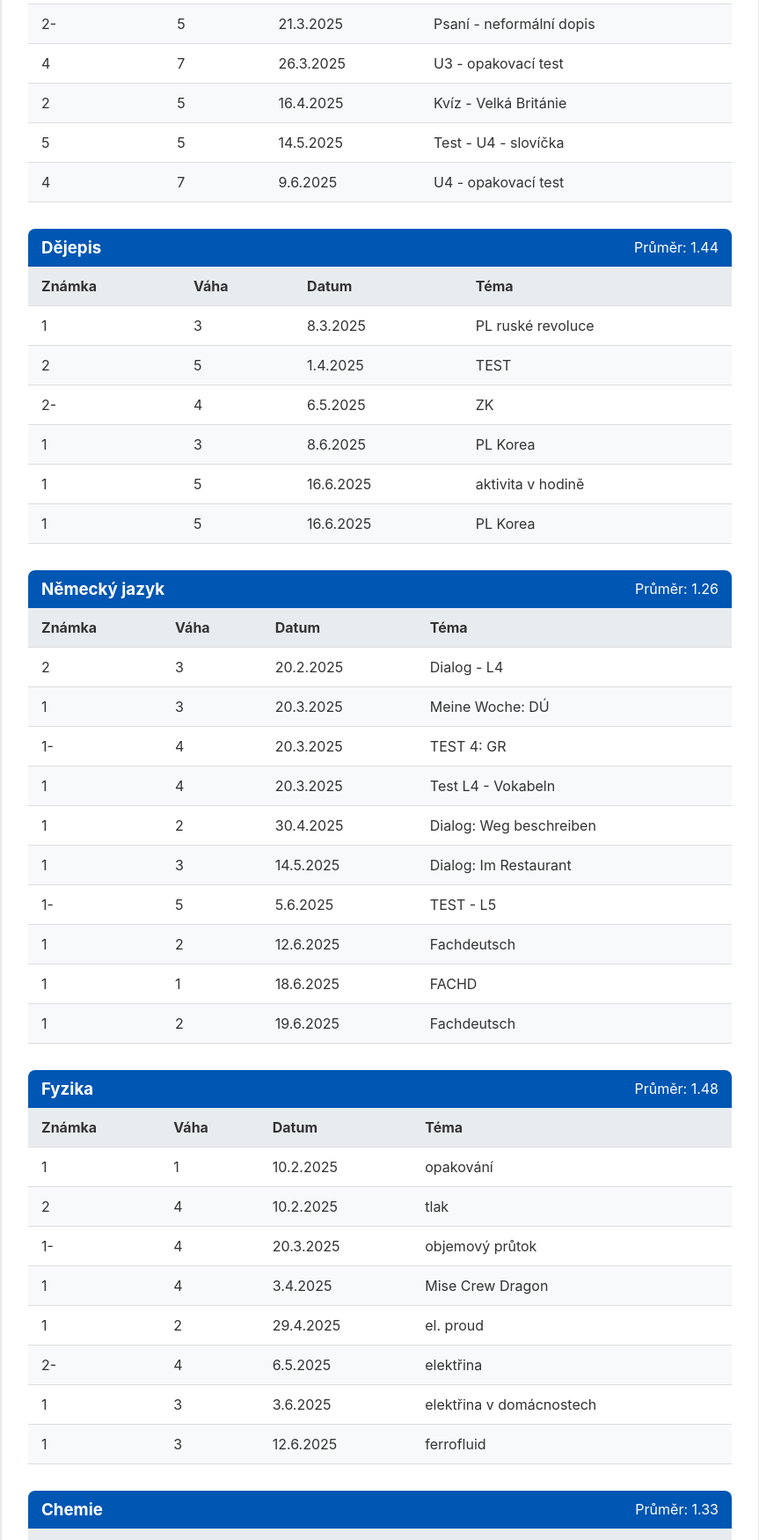
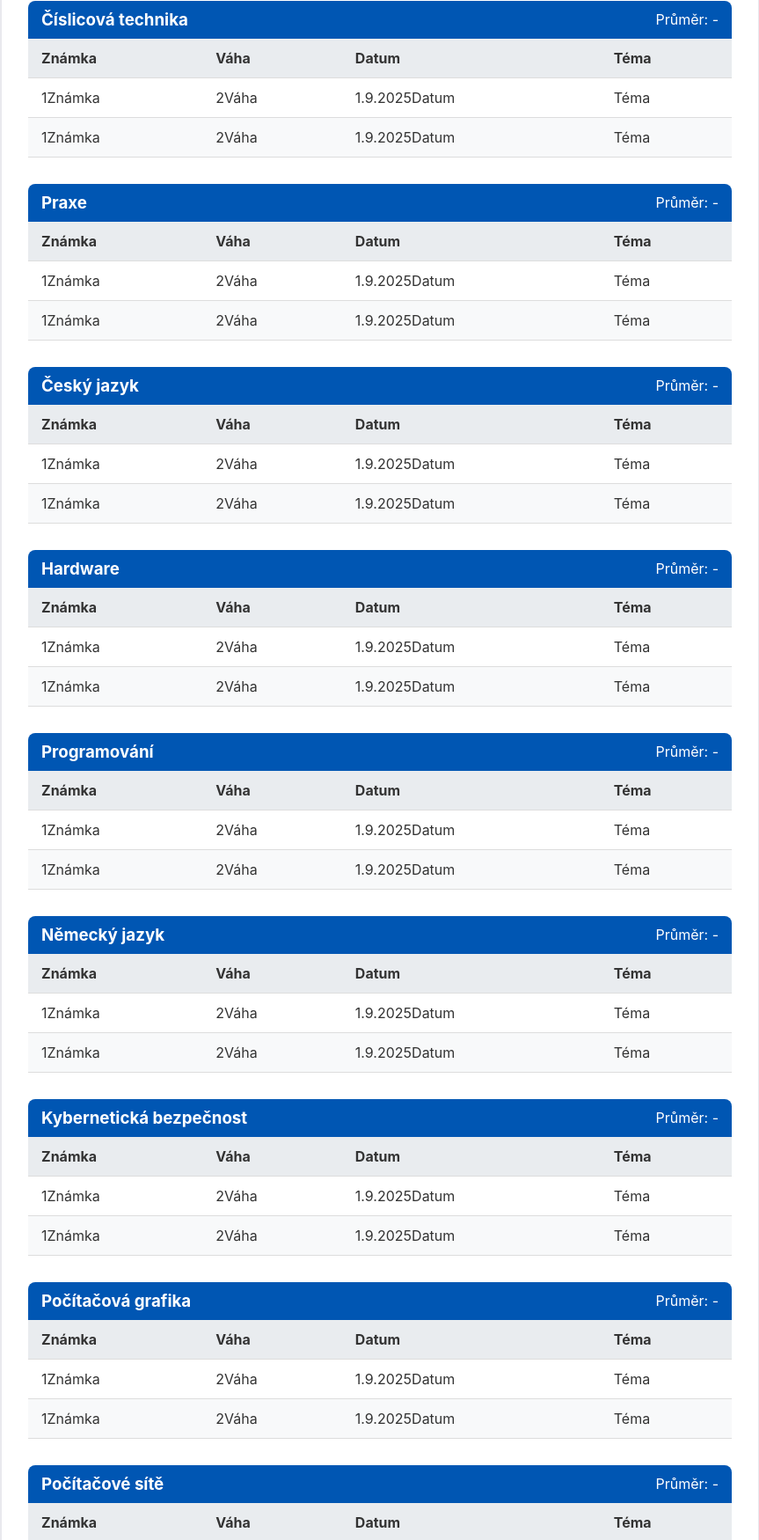
Before and after one commit to ssitas/adamr-student, a plain HTML site: page klasifikace_prubezna.html in a window 1280 px wide. Shown: the part 1050-2800 px from the top of the page at 88% size, without its empty margins (208-1071 px from the left). Drawn offline with Linux system fonts and the light colour scheme.

Commit message:
Update klasifikace_prubezna.html

```diff
--- a/klasifikace_prubezna.html
+++ b/klasifikace_prubezna.html
@@ -12,10 +12,10 @@
         <h2 class="page-title">Průběžná klasifikace</h2>
         <p class="info-text">Zde se zobrazují pouze schválené a ověřené známky, které jsou platné. Všechny známky, včetně neověřených naleznete v systému Bakaláři nebo <a href="https://bakalari.spssol.cz/bakaweb/login" target="_blank">ZDE</a>.</p>
 
-        <div class="predmet-blok" data-znamky="1,2,4.2.2025,Pravopis; 1,2,4.2.2025,Pravopis ě/je; 1,4,11.2.2025,Test italská renesance; 1,1,12.2.2025,Práce v hodině; 1,5,4.3.2025,Ústní zkoušení; 2,3,20.3.2025,Pravopis n/n; 1,4,22.1.2025,Test baroko; 1,2,22.4.2025,Pravopis 2; 1-,3,24.4.2025,Mluvní cvičení; 1,4,6.5.2025,Test klasicismus; 1,4,2.6.2025,Slohová práce">
+        <div class="predmet-blok" data-znamky="1Známka,2Váha,1.9.2025Datum,Téma; 1Známka,2Váha,1.9.2025Datum,Téma;">
             <div class="predmet-header">
-                <h3>Český jazyk a literatura</h3>
-                <span>Průměr: 1.13</span>
+                <h3>Ekonomika</h3>
+                <span>Průměr: -</span>
             </div>
             <table>
                 <thead><tr><th>Známka</th><th>Váha</th><th>Datum</th><th>Téma</th></tr></thead>
@@ -23,10 +23,10 @@
             </table>
         </div>
 
-        <div class="predmet-blok" data-znamky="4,5,10.2.2025,Popis obrázku - ústně; 1,5,19.2.2025,U3 - test - slovíčka, gra; 3,5,19.2.2025, Popis obrázků - oprava; 2-,5,21.3.2025,Psaní - neformální dopis; 4,7,26.3.2025,U3 - opakovací test; 2,5,16.4.2025,Kvíz - Velká Británie; 5,5,14.5.2025,Test - U4 - slovíčka, gra; 4,7,9.6.2025,U4 - opakovací test">
+        <div class="predmet-blok" data-znamky="1Známka,2Váha,1.9.2025Datum,Téma; 1Známka,2Váha,1.9.2025Datum,Téma;">
             <div class="predmet-header">
-                <h3>Anglický jazyk</h3>
-                <span>Průměr: 3.26</span>
+                <h3>Elektrotechnika</h3>
+                <span>Průměr: -</span>
             </div>
             <table>
                 <thead><tr><th>Známka</th><th>Váha</th><th>Datum</th><th>Téma</th></tr></thead>
@@ -34,10 +34,10 @@
             </table>
         </div>
 
-        <div class="predmet-blok" data-znamky="1,3,8.3.2025,PL ruské revoluce, car; 2,5,1.4.2025,TEST; 2-,4,6.5.2025,ZK; 1,3,8.6.2025,PL Korea; 1,5,16.6.2025,aktivita v hodině; 1,5,16.6.2025,PL Korea, oprava známky">
+        <div class="predmet-blok" data-znamky="1Známka,2Váha,1.9.2025Datum,Téma; 1Známka,2Váha,1.9.2025Datum,Téma;">
             <div class="predmet-header">
-                <h3>Dějepis</h3>
-                <span>Průměr: 1.44</span>
+                <h3>Matematika</h3>
+                <span>Průměr: -</span>
             </div>
             <table>
                 <thead><tr><th>Známka</th><th>Váha</th><th>Datum</th><th>Téma</th></tr></thead>
@@ -45,10 +45,10 @@
             </table>
         </div>
 
-        <div class="predmet-blok" data-znamky="2,3,20.2.2025,Dialog - L4; 1,3,20.3.2025,Meine Woche: DÚ; 1-,4,20.3.2025,TEST 4: GR; 1,4,20.3.2025,Test L4 - Vokabeln; 1,2,30.4.2025,Dialog: Weg beschreiben; 1,3,14.5.2025,Dialog: Im Restaurant; 1-,5,5.6.2025,TEST - L5; 1,2,12.6.2025,Fachdeutsch; 1,1,18.6.2025,FACHD; 1,2,19.6.2025,Fachdeutsch ">
+        <div class="predmet-blok" data-znamky="1Známka,2Váha,1.9.2025Datum,Téma; 1Známka,2Váha,1.9.2025Datum,Téma;">
             <div class="predmet-header">
-                <h3>Německý jazyk</h3>
-                <span>Průměr: 1.26</span>
+                <h3>Anglický jazyk</h3>
+                <span>Průměr: -</span>
             </div>
             <table>
             <table>
@@ -57,10 +57,10 @@
             </table>
         </div>
 
-        <div class="predmet-blok" data-znamky="1,1,10.2.2025,opakování; 2,4,10.2.2025,tlak; 1-,4,20.3.2025,objemový průtok; 1,4,3.4.2025,Mise Crew Dragon; 1,2,29.4.2025,el. proud; 2-,4,6.5.2025,elektřina; 1,3,3.6.2025,elektřina v domácnostech; 1,3,12.6.2025,ferrofluid ">
+        <div class="predmet-blok" data-znamky="1Známka,2Váha,1.9.2025Datum,Téma; 1Známka,2Váha,1.9.2025Datum,Téma;">
             <div class="predmet-header">
-                <h3>Fyzika</h3>
-                <span>Průměr: 1.48</span>
+                <h3>Číslicová technika</h3>
+                <span>Průměr: -</span>
             </div>
             <table>
             <table>
@@ -69,10 +69,10 @@
             </table>
         </div>
 
-        <div class="predmet-blok" data-znamky="1,4,20.3.2025,Anorganická chemie 2; 2,4,20.3.2025,Anorganické názvosloví 1; 1,4,10.4.2025,Fosforečnany, sírany ">
+        <div class="predmet-blok" data-znamky="1Známka,2Váha,1.9.2025Datum,Téma; 1Známka,2Váha,1.9.2025Datum,Téma;">
             <div class="predmet-header">
-                <h3>Chemie</h3>
-                <span>Průměr: 1.33</span>
+                <h3>Praxe</h3>
+                <span>Průměr: -</span>
             </div>
             <table>
             <table>
@@ -81,10 +81,10 @@
             </table>
         </div>
 
-        <div class="predmet-blok" data-znamky="1,9,7.4.2025,Prezentace2; 1,9,7.4.2025,Prezentace1; 1,7,7.4.2025,Test; 1,7,26.5.2025,Test ">
+        <div class="predmet-blok" data-znamky="1Známka,2Váha,1.9.2025Datum,Téma; 1Známka,2Váha,1.9.2025Datum,Téma;">
             <div class="predmet-header">
-                <h3>Základy ekologie</h3>
-                <span>Průměr: 1.00</span>
+                <h3>Český jazyk</h3>
+                <span>Průměr: -</span>
             </div>
             <table>
             <table>
@@ -93,10 +93,10 @@
             </table>
         </div>
 
-        <div class="predmet-blok" data-znamky="1-,4,24.1.2025,Test01; 3,3,30.1.2025,Test02; 1,3,10.2.2025,Test03; 1-,3,17.2.2025,Test04; 3,4,4.3.2025,Test05; 1,3,2.4.2025,Test06; 1,10,4.4.2025,3. čtvrtletní práce; 3,2,24.4.2025,Test07; 1,1,28.4.2025,Domácí úkol; 1,3,6.5.2025,Test08; 1-,3,13.5.2025,Test09; 2,10,6.6.2025,4. čtvrtletní práce ">
+        <div class="predmet-blok" data-znamky="1Známka,2Váha,1.9.2025Datum,Téma; 1Známka,2Váha,1.9.2025Datum,Téma;">
             <div class="predmet-header">
-                <h3>Matematika</h3>
-                <span>Průměr: 1.67</span>
+                <h3>Hardware</h3>
+                <span>Průměr: -</span>
             </div>
             <table>
             <table>
@@ -105,10 +105,10 @@
             </table>
         </div>
 
-        <div class="predmet-blok" data-znamky="1,5,14.4.2025,Projekt - Advanced webovk; 1,2,14.4.2025,Projekt - FlexBox vs GRID; 1,8,20.6.2025,Projekt - HTML bludiště ">
+        <div class="predmet-blok" data-znamky="1Známka,2Váha,1.9.2025Datum,Téma; 1Známka,2Váha,1.9.2025Datum,Téma;">
             <div class="predmet-header">
-                <h3>Tvorba www stránek</h3>
-                <span>Průměr: 1.00</span>
+                <h3>Programování</h3>
+                <span>Průměr: -</span>
             </div>
             <table>
             <table>
@@ -117,10 +117,10 @@
             </table>
         </div>
 
-        <div class="predmet-blok" data-znamky="1,2,14.4.2025,Activity diagram - rovnic; 1,4,14.4.2025,Python - pracovní list; 1,5,18.6.2025,Python - pracovní list 8; 1,7,18.6.2025,Python - pracovní list 5 ">
+        <div class="predmet-blok" data-znamky="1Známka,2Váha,1.9.2025Datum,Téma; 1Známka,2Váha,1.9.2025Datum,Téma;">
             <div class="predmet-header">
-                <h3>Programování</h3>
-                <span>Průměr: 1.00</span>
+                <h3>Německý jazyk</h3>
+                <span>Průměr: -</span>
             </div>
             <table>
             <table>
@@ -129,10 +129,10 @@
             </table>
         </div>
 
-        <div class="predmet-blok" data-znamky="1,3,7.4.2025,SQL 1; 2,5,19.5.2025,SQL 2; 1,5,8.6.2025,Detektivka 1,2 ">
+        <div class="predmet-blok" data-znamky="1Známka,2Váha,1.9.2025Datum,Téma; 1Známka,2Váha,1.9.2025Datum,Téma;">
             <div class="predmet-header">
-                <h3>Zpracování dat, databázové systémy</h3>
-                <span>Průměr: 1.38</span>
+                <h3>Kybernetická bezpečnost</h3>
+                <span>Průměr: -</span>
             </div>
             <table>
             <table>
@@ -141,10 +141,10 @@
             </table>
         </div>
 
-        <div class="predmet-blok" data-znamky="1,10,21.2.2025,kovárna - koukání; 1,10,21.3.2025,kovárna - úklid stolu; 1,10,4.4.2025,tvářecí nástroje - bezpečná vzdálenost; 1,10,4.4.2025,ohýbání+osazování - koukání; 1,10,28.4.2025,soustruh - bezpečná vzdálenost; 1-(chyba známky - oficiálně 1),10,23.5.2025,soustruh - koukání; 1,10,30.5.2025,soustruh - nevyrušování; 1,10,9.6.2025,soustruh - vlastní práce na PC; 1,10,13.6.2025,soustruh - koukání ">
+        <div class="predmet-blok" data-znamky="1Známka,2Váha,1.9.2025Datum,Téma; 1Známka,2Váha,1.9.2025Datum,Téma;">
             <div class="predmet-header">
-                <h3>Praxe</h3>
-                <span>Průměr: 1.06 (oficiálně 1.00)</span>
+                <h3>Počítačová grafika</h3>
+                <span>Průměr: -</span>
             </div>
             <table>
             <table>
@@ -153,10 +153,10 @@
             </table>
         </div>
 
-        <div class="predmet-blok" data-znamky="1,3,25.2.2025,Kvíz; 1,7,5.3.2025,Test č. 5; 1,3,2.4.2025,Short 1-4; 1,4,15.4.2025,1-6; 1,5,29.4.2025,Test č. 7; 1,3,14.5.2025,Test č. 8; 1,5,20.5.2025,Test č. 9 ">
+        <div class="predmet-blok" data-znamky="1Známka,2Váha,1.9.2025Datum,Téma; 1Známka,2Váha,1.9.2025Datum,Téma;">
             <div class="predmet-header">
-                <h3>Operační systémy</h3>
-                <span>Průměr: 1.00</span>
+                <h3>Počítačové sítě</h3>
+                <span>Průměr: -</span>
             </div>
             <table>
             <table>
@@ -165,10 +165,10 @@
             </table>
         </div>
 
-        <div class="predmet-blok" data-znamky="2,5,31.3.2025,PSI 1-4; 1,4,28.4.2025,PSI 1-5; 1,5,31.5.2025,Haxagon; 1,10,5.6.2025,Projekt - servisy PC ">
+        <div class="predmet-blok" data-znamky="1Známka,2Váha,1.9.2025Datum,Téma; 1Známka,2Váha,1.9.2025Datum,Téma;">
             <div class="predmet-header">
-                <h3>Počítačové sítě</h3>
-                <span>Průměr: 1.36</span>
+                <h3>Operační systémy</h3>
+                <span>Průměr: -</span>
             </div>
             <table>
             <table>
@@ -177,10 +177,10 @@
             </table>
         </div>
 
-        <div class="predmet-blok" data-znamky="1,8,16.4.2025,Test č. 3; 1,6,30.5.2025,Test č. 4; 1,5,6.6.2025,Test č. 5; 1,10,9.6.2025,Projekt - servisy PC ">
+        <div class="predmet-blok" data-znamky="1Známka,2Váha,1.9.2025Datum,Téma; 1Známka,2Váha,1.9.2025Datum,Téma;">
             <div class="predmet-header">
-                <h3>Hardware</h3>
-                <span>Průměr: 1.00</span>
+                <h3>Občanská nauka</h3>
+                <span>Průměr: -</span>
             </div>
             <table>
             <table>
@@ -189,10 +189,10 @@
             </table>
         </div>
 
-        <div class="predmet-blok" data-znamky="2,5,19.2.2025,písemná práce; 1,3,25.3.2025,domácí úkol; 1,5,9.4.2025,písemná práce ">
+        <div class="predmet-blok" data-znamky="1Známka,2Váha,1.9.2025Datum,Téma; 1Známka,2Váha,1.9.2025Datum,Téma;">
             <div class="predmet-header">
-                <h3>Technická dokumentace</h3>
-                <span>Průměr: 1.38</span>
+                <h3>Vývoj webových aplikací</h3>
+                <span>Průměr: -</span>
             </div>
             <table>
             <table>
@@ -201,10 +201,10 @@
             </table>
         </div>
 
-        <div class="predmet-blok" data-znamky="1,6,4.2.2025,Samostatná práce - kvíz K; 1,6,18.3.2025,Samostatná práce - prezen; 1,4,21.4.2025,Aktivita; 1,6,29.4.2025,Soutěž Haxagon; 1,4,20.5.2025,Dobrovolný úkol - kvíz Go; 1,8,6.6.2025,Desetiminutovka - Kybez č ">
+        <div class="predmet-blok" data-znamky="1Známka,2Váha,1.9.2025Datum,Téma; 1Známka,2Váha,1.9.2025Datum,Téma;">
             <div class="predmet-header">
-                <h3>Kybernetická bezpečnost</h3>
-                <span>Průměr: 1.26</span>
+                <h3>Databázové systémy</h3>
+                <span>Průměr: -</span>
             </div>
             <table>
             <table>
@@ -213,10 +213,10 @@
             </table>
         </div>
 
-        <div class="predmet-blok" data-znamky="?,?,?,Učitel porušil klasifikační řád - probíhá mimosoudní řešení.">
+        <div class="predmet-blok" data-znamky="1Známka,2Váha,1.9.2025Datum,Téma; 1Známka,2Váha,1.9.2025Datum,Téma;">
             <div class="predmet-header">
                 <h3>Tělesná výchova</h3>
-                <span>Průměr: Oficiální 2.29</span>
+                <span>Průměr: -</span>
             </div>
             <table>
                 <thead><tr><th>Známka</th><th>Váha</th><th>Datum</th><th>Téma</th></tr></thead>
```
